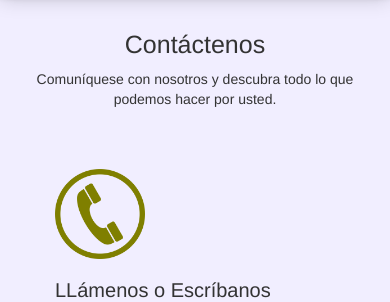
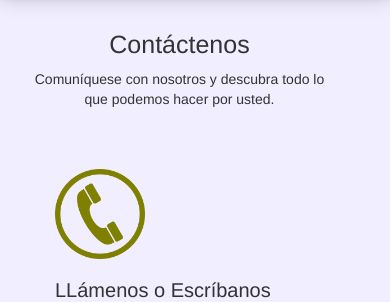
Before and after one commit to santiagogeliz/pcuweb, a Django app: page /contacto in a window 390 px wide. Shown: the part 119-421 px from the top of the page. Run offline with Django 3.2, Linux system fonts and the light colour scheme; some libraries are stand-ins or nearby versions; some web fonts are replaced.

Commit message:
Modificaciones en responsive css para celulares final5.

```diff
--- a/pcusite/static/css/pcusite.css
+++ b/pcusite/static/css/pcusite.css
@@ -490,7 +490,7 @@ img.logo_insta, img.logo_linkedin {
 	/* Responsive para servicios.html */
 
 	body {
-		width: 100%;
+		width: 359px;
 	}
 
 
```
